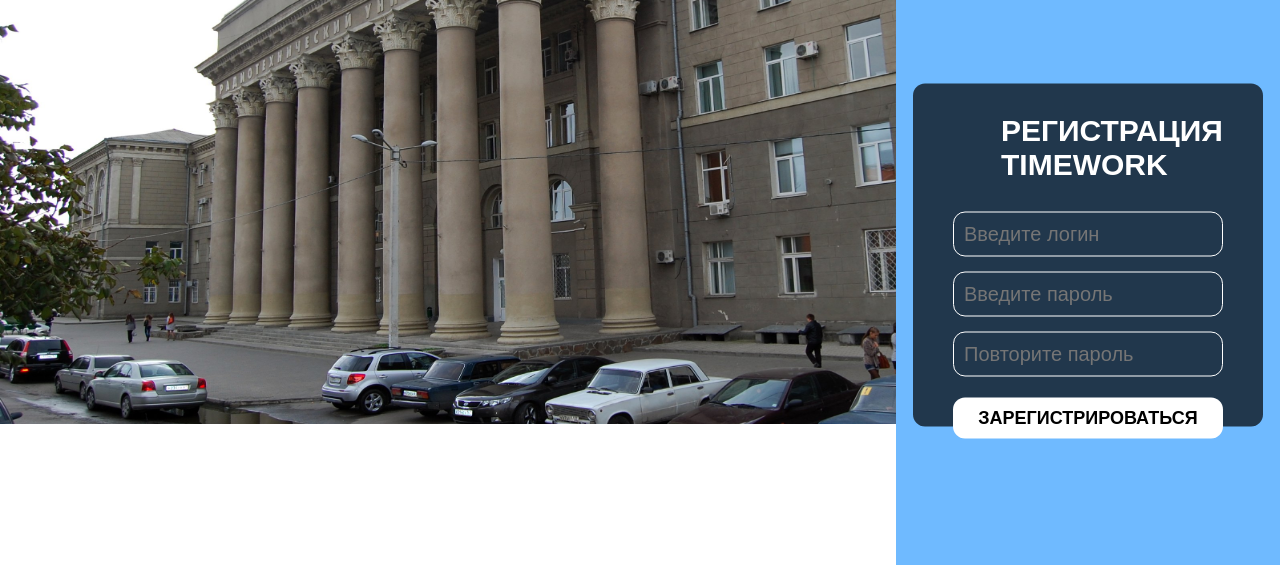
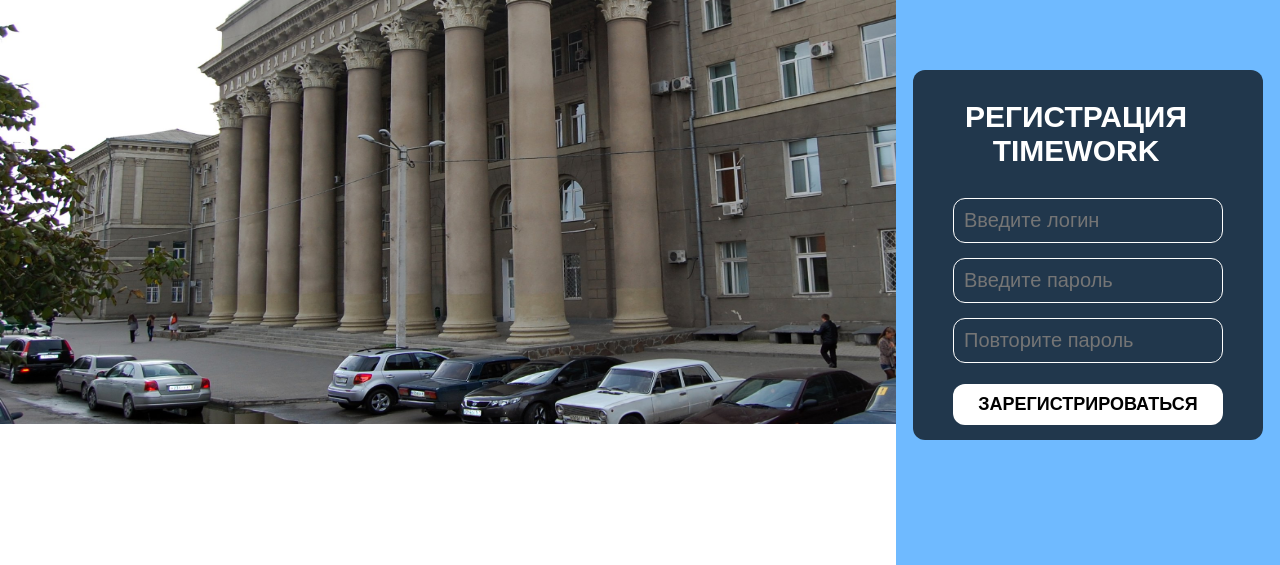
Before and after one commit to grounghod/project-gendalf, a plain HTML site: page окно регистрации/project.html in a window 1280 px wide. Shown: the part 235-800 px from the top of the page. Drawn offline with Linux system fonts and the light colour scheme; files whose address does not match are found by name.

Commit message:
Add files via upload

```diff
--- a/окно регистрации/style.css
+++ b/окно регистрации/style.css
@@ -190,7 +190,7 @@ input[type="submit"]
 
   .form {
     position: absolute;
-    height: 343px;
+    height: 370px;
     width: 350px;
     transform: translate(-50%,-50%);
     background: rgba(0,0,0,.7);
@@ -237,7 +237,7 @@ position: absolute;
       background-image: url("gg.jpg") ;
       background-repeat: no-repeat;
       width: 80%;
-      background-size: 920px 659px;
+      background-size: 937px 659px;
 
     }
 
@@ -246,4 +246,9 @@ position: absolute;
       height: 202px;
 
 }
+
+.form h1 {
+  margin: 30px auto;
 }
+
+}
```
